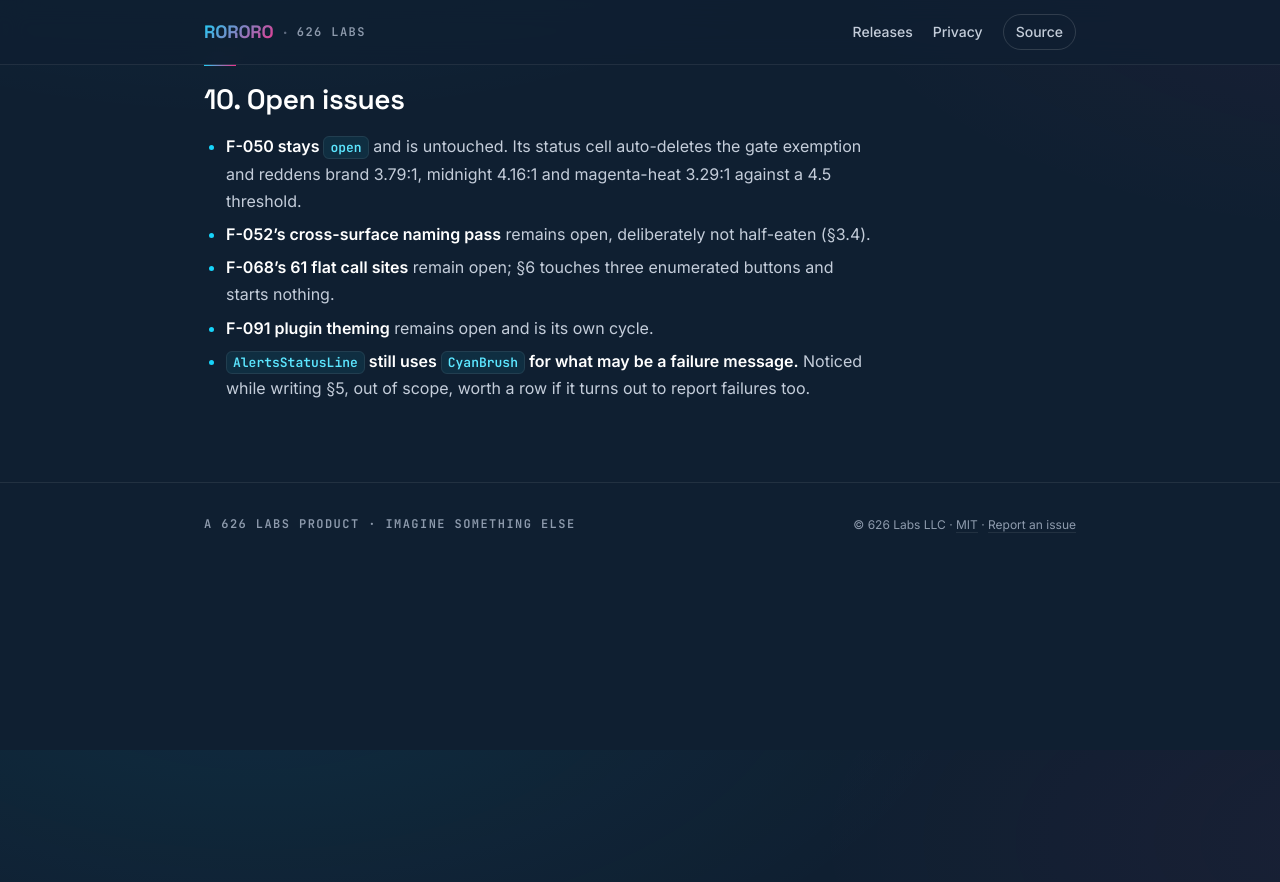
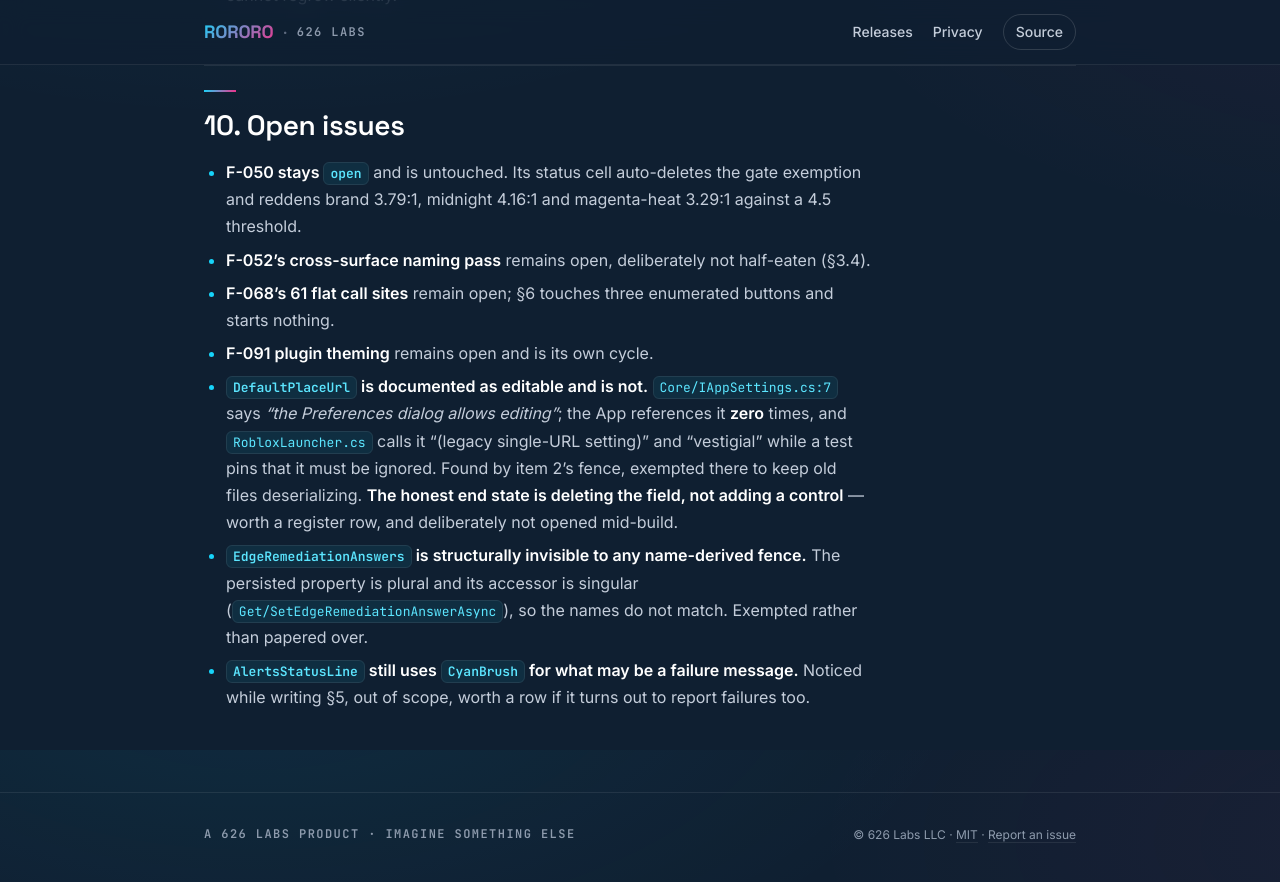
Before and after one commit to estevanhernandez-stack-ed/ROROROblox, a Jekyll site: the page built from docs/spec.md, in a window 1280 px wide and 900 px high, scrolled down 7350 px. Shown: the top 882 px of the window. Built offline with Jekyll 4.4.1, drawn with Linux system fonts in a browser that asks for light colours; our own code applies the rules of GitHub Pages for plain Markdown files; before the commit the page ends 7940 px from its top, so only the background shows below that; some of the changed text lies outside the part shown.

Commit message:
docs: AppSettings lives in Core, not App -- and two findings from the fence
Item 2's reachability fence found two errors in this cycle's own docs and
two in the tree.

MINE: spec section 1, section 4.1 and the PRD all cite AppSettings.cs as
an App path. It is src/ROROROblox.Core/AppSettings.cs. The line numbers
were right and the directory was not, which is the citation-shape that
survives review because the interesting part looks correct.

IN THE TREE, both recorded in spec section 10 rather than fixed mid-build:

Core/IAppSettings.cs:7 says of DefaultPlaceUrl that "the Preferences
dialog allows editing." It does not -- zero App references, while
RobloxLauncher.cs calls the setting "(legacy single-URL setting)" and
"vestigial" and a test pins that it must be ignored. The doc is stale by
more than a cycle. Exempted in the fence to keep old files deserializing;
the honest end state is deleting the field.

EdgeRemediationAnswers is structurally invisible to any name-derived
fence: the persisted property is plural, its accessor singular. Exempted
rather than papered over.

Also worth recording because it nearly broke the item's own proof:
ProjectionWarnMinutes was one lookbehind from a false green. MainViewModel
reads _memoryWatchdog.ProjectionWarnMinutes twice as a consumer. Had the
fence matched bare names, the red run would have named three of four and
the TDD evidence would have been quietly wrong.

Co-Authored-By: Claude Opus 5 (1M context) <noreply@anthropic.com>

```diff
--- a/docs/spec.md
+++ b/docs/spec.md
@@ -22,7 +22,7 @@ No new dependencies. Nothing here reaches outside what ships.
 | Layer | What this cycle touches |
 |---|---|
 | `ROROROblox.Core` | Nothing. No contract change. |
-| `ROROROblox.App` | `Preferences/PreferencesWindow.xaml(.cs)` (the bulk), `AppSettings.cs` + `IAppSettings.cs` (one field), `ViewModels/MainViewModel.cs` (compact persistence), `MainWindow.xaml.cs` (restore), `Controls/ControlStyles.xaml` (one style), 3 enumerated button sites |
+| `ROROROblox.App` | `Preferences/PreferencesWindow.xaml(.cs)` (the bulk), `Core/AppSettings.cs` + `Core/IAppSettings.cs` (one field — note these live in **Core**, not App), `ViewModels/MainViewModel.cs` (compact persistence), `MainWindow.xaml.cs` (restore), `Controls/ControlStyles.xaml` (one style), 3 enumerated button sites |
 | `ROROROblox.Tests` | `AppSettingsTests`, `PreferencesCopyTests` (new), `SettingsReachabilityTests` (new) |
 
 ## 2. Runtime, deployment, identity
@@ -126,7 +126,7 @@ Section headings added by §3.1 get names too; they are the structure a screen-r
 ### 4.1 The four watchdog settings
 
 `MemoryWatchdogEnabled`, `MemoryReserveMb`, `MemoryCapMb`, `ProjectionWarnMinutes` are persisted at
-[`AppSettings.cs:322-392`](../src/ROROROblox.App/AppSettings.cs#L322-L392) and referenced by **zero**
+[`AppSettings.cs:322-392`](../src/ROROROblox.Core/AppSettings.cs#L322-L392) and referenced by **zero**
 `.xaml`. They land on the Alerts & memory page as a section per §3.1, beside the routing already
 there.
 
@@ -206,7 +206,7 @@ cycle rather than dragging its 61 sites forward.
 *Implements `prd.md > Epic 5`.* `CompactMode` joins the settings record;
 [`MainViewModel.cs:695-709`](../src/ROROROblox.App/ViewModels/MainViewModel.cs#L695-L709) persists on
 set; `MainWindow` restores on load. No migration — the record's defaulted fields load cleanly on an
-existing file, which `AppSettings.cs:463-465` already documents.
+existing file, which `Core/AppSettings.cs:463-465` already documents.
 
 ## 8. Testing
 
@@ -244,5 +244,14 @@ flatline included — a hierarchy carried in colour fails the theme the last cyc
 - **F-052's cross-surface naming pass** remains open, deliberately not half-eaten (§3.4).
 - **F-068's 61 flat call sites** remain open; §6 touches three enumerated buttons and starts nothing.
 - **F-091 plugin theming** remains open and is its own cycle.
+- **`DefaultPlaceUrl` is documented as editable and is not.** `Core/IAppSettings.cs:7` says *"the
+  Preferences dialog allows editing"*; the App references it **zero** times, and `RobloxLauncher.cs`
+  calls it "(legacy single-URL setting)" and "vestigial" while a test pins that it must be ignored.
+  Found by item 2's fence, exempted there to keep old files deserializing. **The honest end state is
+  deleting the field, not adding a control** — worth a register row, and deliberately not opened
+  mid-build.
+- **`EdgeRemediationAnswers` is structurally invisible to any name-derived fence.** The persisted
+  property is plural and its accessor is singular (`Get/SetEdgeRemediationAnswerAsync`), so the names
+  do not match. Exempted rather than papered over.
 - **`AlertsStatusLine` still uses `CyanBrush` for what may be a failure message.** Noticed while
   writing §5, out of scope, worth a row if it turns out to report failures too.
```
Also changed, not shown: docs/checklist.md (+3 -3 lines), docs/prd.md (+2 -2 lines).
